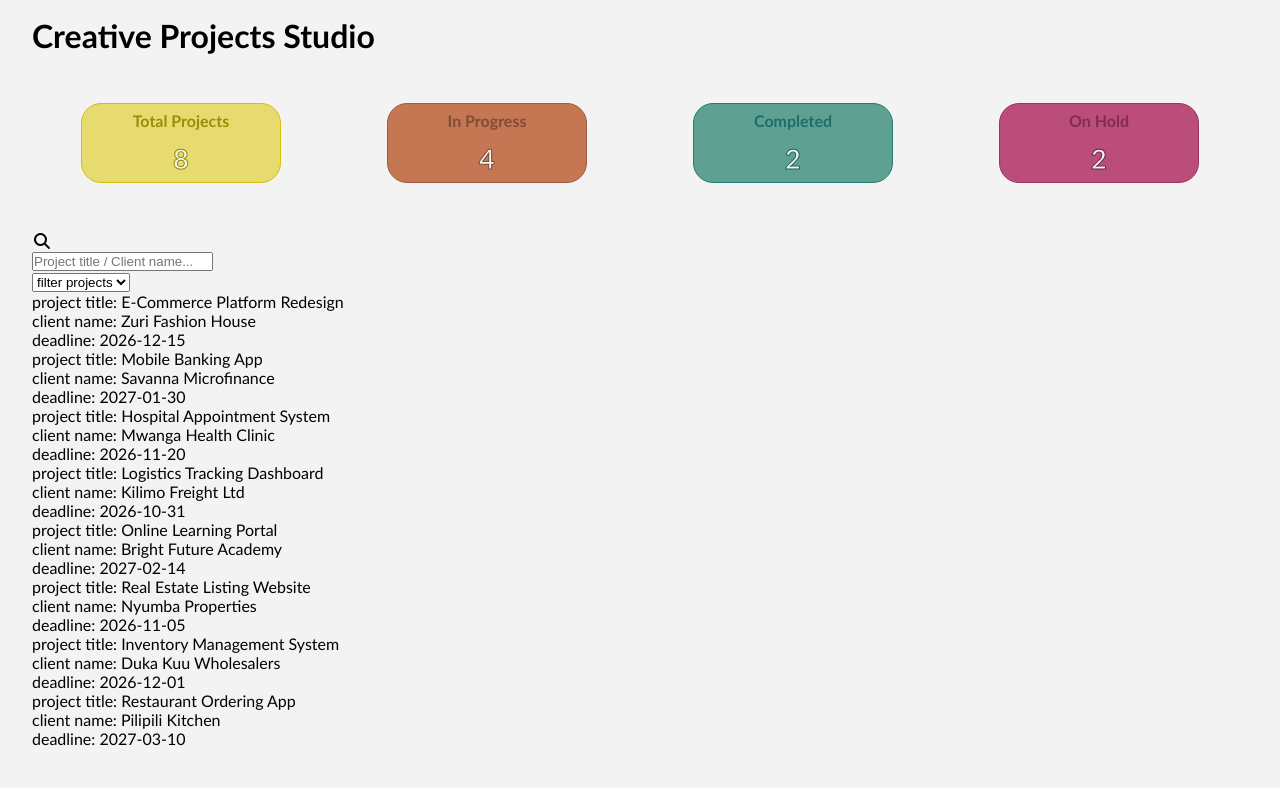
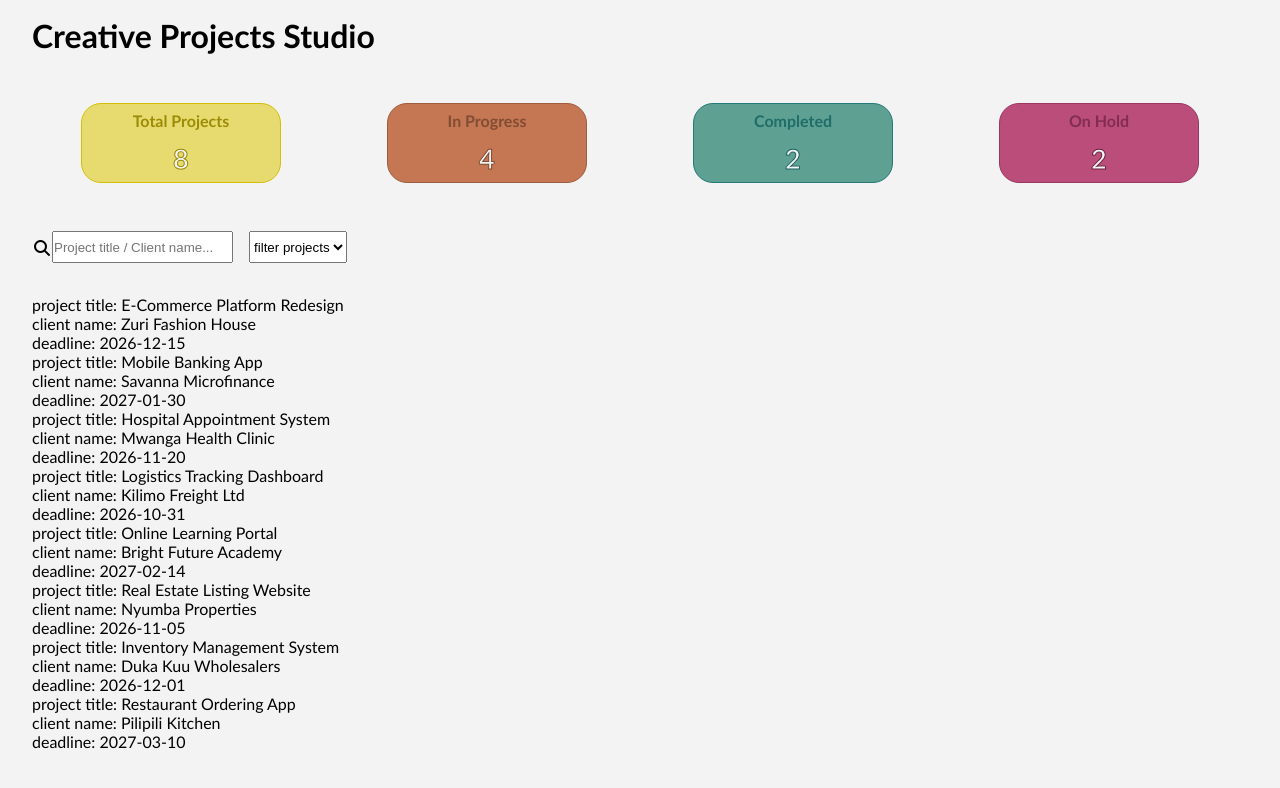
Before and after one commit to justin24er/Professional-React-Architecture-DIGITAL-STUDIO-PROJECT, a React (Vite) app: page / in a window 1280 px wide. Shown: the top 788 px of the page. Built offline with nearby package versions, Linux system fonts and the light colour scheme; data requests are answered from the project's data file.

Commit message:
style: currently-styling-filter-section

```diff
--- a/src/features/projects/components/project-list.css
+++ b/src/features/projects/components/project-list.css
@@ -0,0 +1,15 @@
+section.projects-sec {
+    display: flex;
+    flex-direction: column;
+    gap: 2rem;
+}
+.projects-filter {
+    display: flex;
+    gap: 1rem;
+    height: 2rem
+}
+.search-input {
+    display: flex;
+    align-items: center;
+}
+.search-input > input {height: 100%}
```
